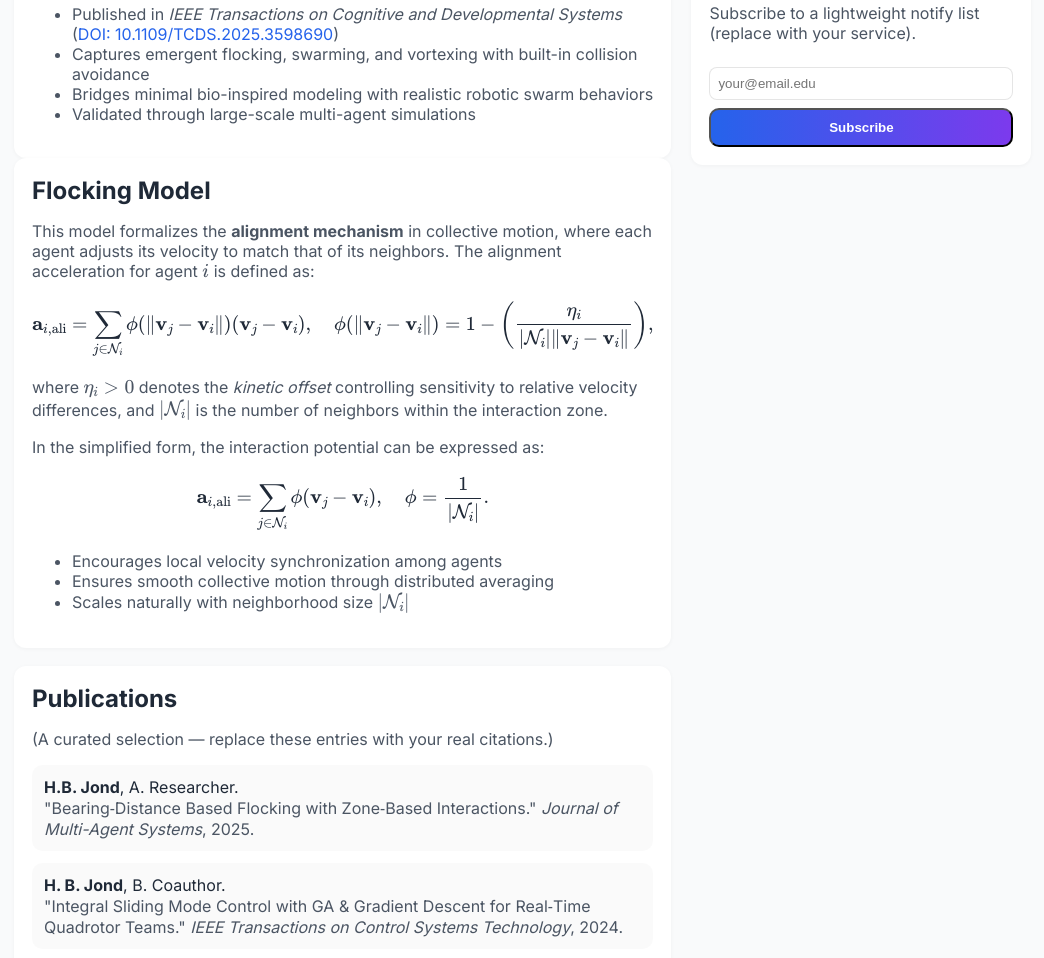
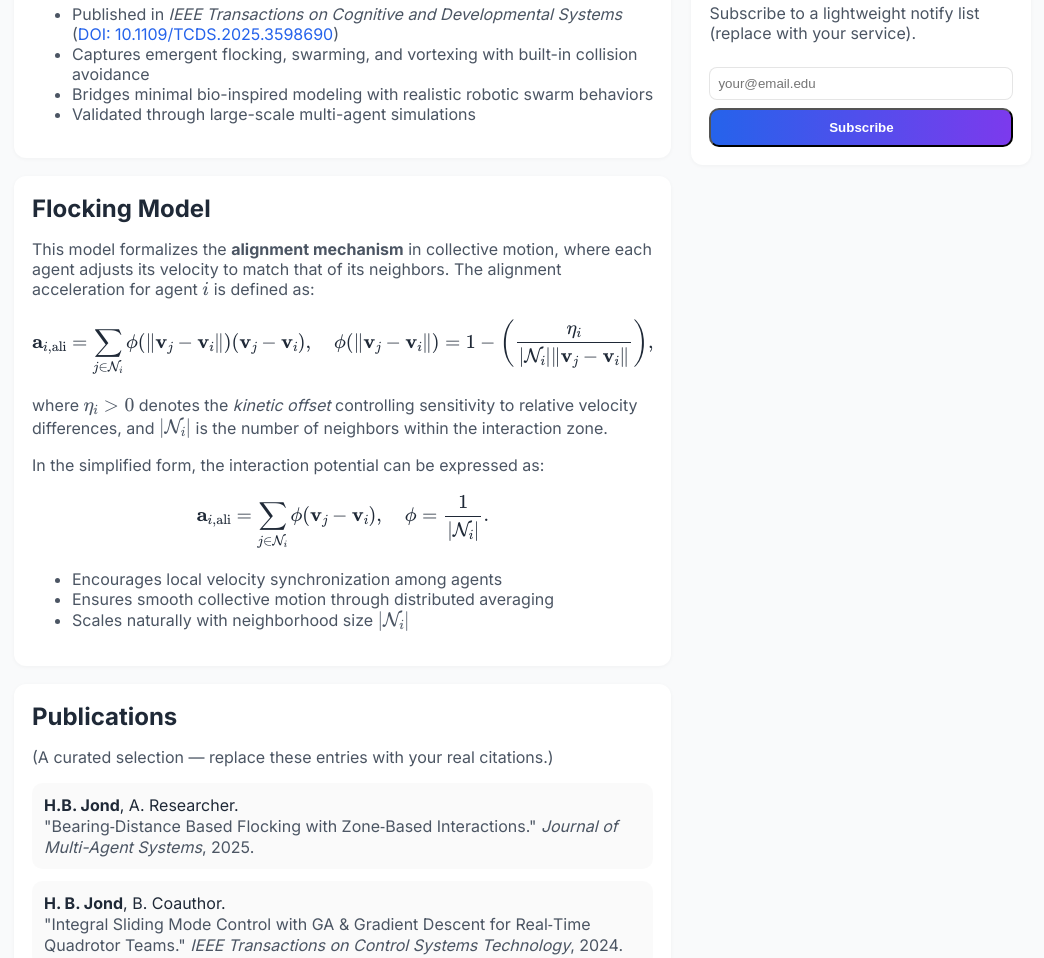
Before and after one commit to hbjond/hbjond.github.io, a plain HTML site: page index.html in a window 1280 px wide. Shown: the part 1004-1962 px from the top of the page, without its empty margins (146-1190 px from the left). Drawn offline with nearby package versions, Linux system fonts and the light colour scheme.

Commit message:
Update index.html

```diff
--- a/index.html
+++ b/index.html
@@ -164,7 +164,7 @@
         </section>
 
 
-        <section id="flocking" class="card">
+        <section id="flocking" class="card" style="margin-top:18px">
           <h2>Flocking Model</h2>
           <p class="muted">
             This model formalizes the <strong>alignment mechanism</strong> in collective motion, where each agent adjusts its velocity to match that of its neighbors.
```
